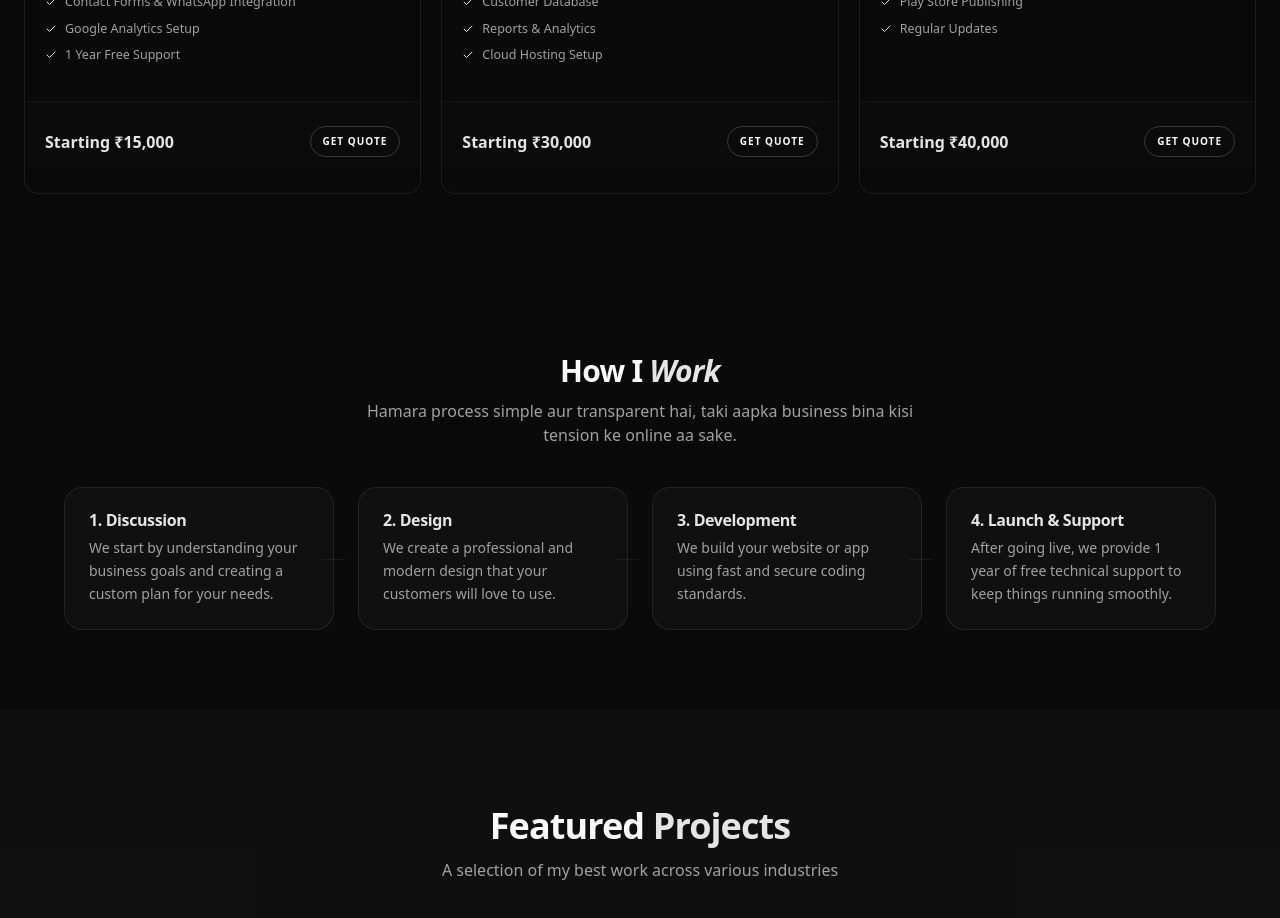
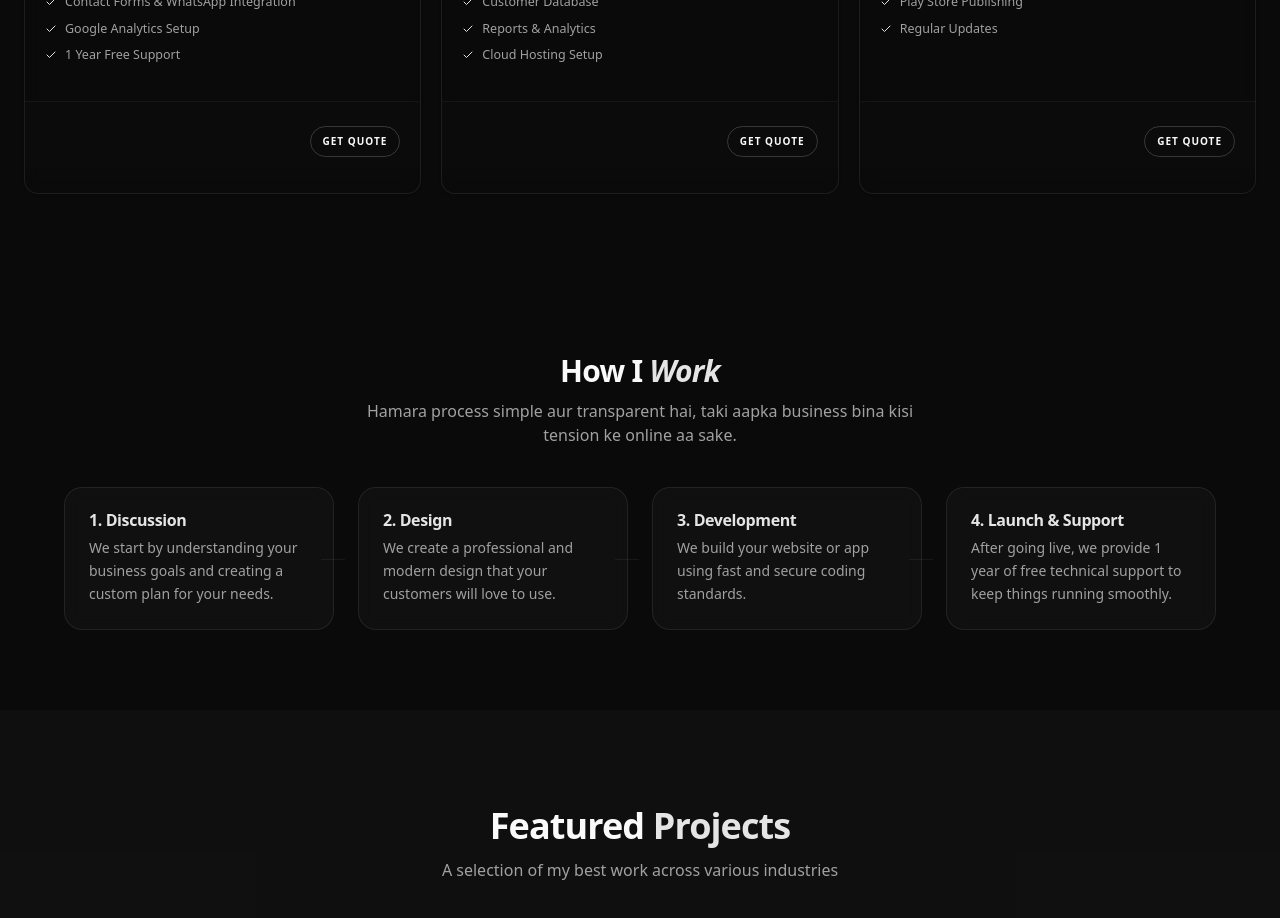
Before and after one commit to devakashpandey/service-portfolio, a Next.js app: page / in a window 1280 px wide. Shown: the part 1180-2098 px from the top of the page. Built offline with nearby package versions, Linux system fonts and the light colour scheme.

Commit message:
Update portfolio.ts

```diff
--- a/data/portfolio.ts
+++ b/data/portfolio.ts
@@ -37,7 +37,7 @@ export const services: Service[] = [
       "Google Analytics Setup",
       "1 Year Free Support",
     ],
-    price: "Starting ₹15,000",
+
   },
   {
     id: "webapp",
@@ -53,7 +53,7 @@ export const services: Service[] = [
       "Reports & Analytics",
       "Cloud Hosting Setup",
     ],
-    price: "Starting ₹30,000",
+
   },
   {
     id: "mobile",
@@ -68,7 +68,7 @@ export const services: Service[] = [
       "Play Store Publishing",
       "Regular Updates",
     ],
-    price: "Starting ₹40,000",
+
   },
 ];
 
```
